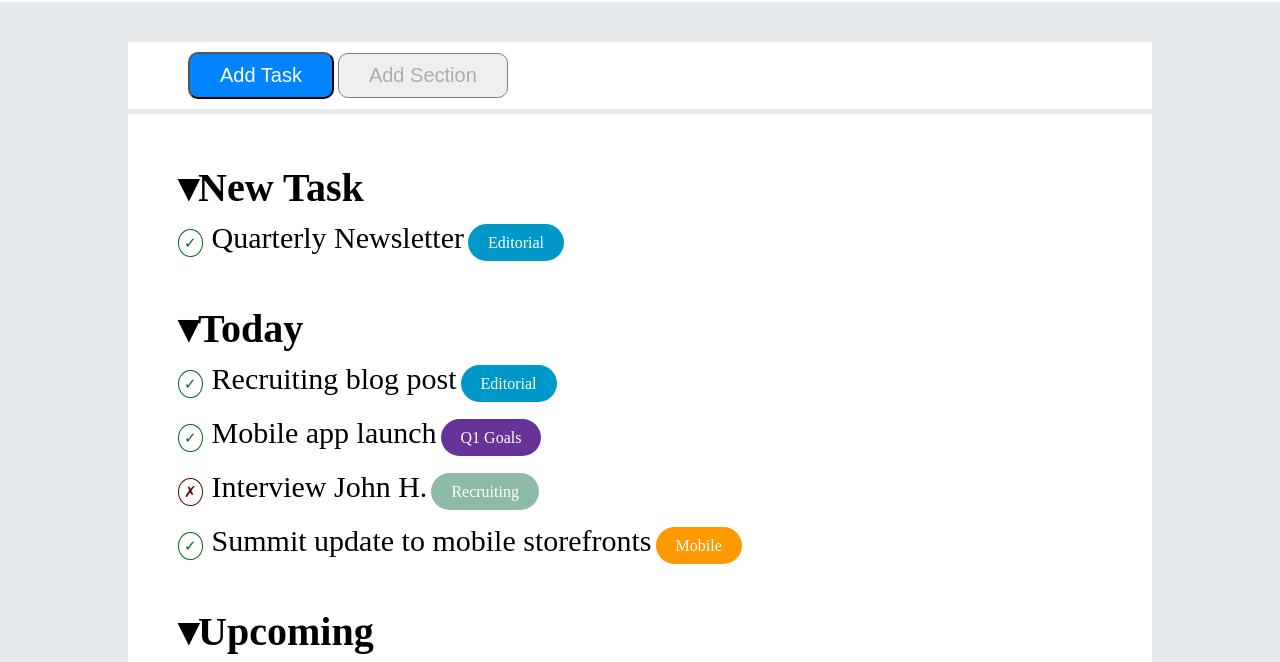
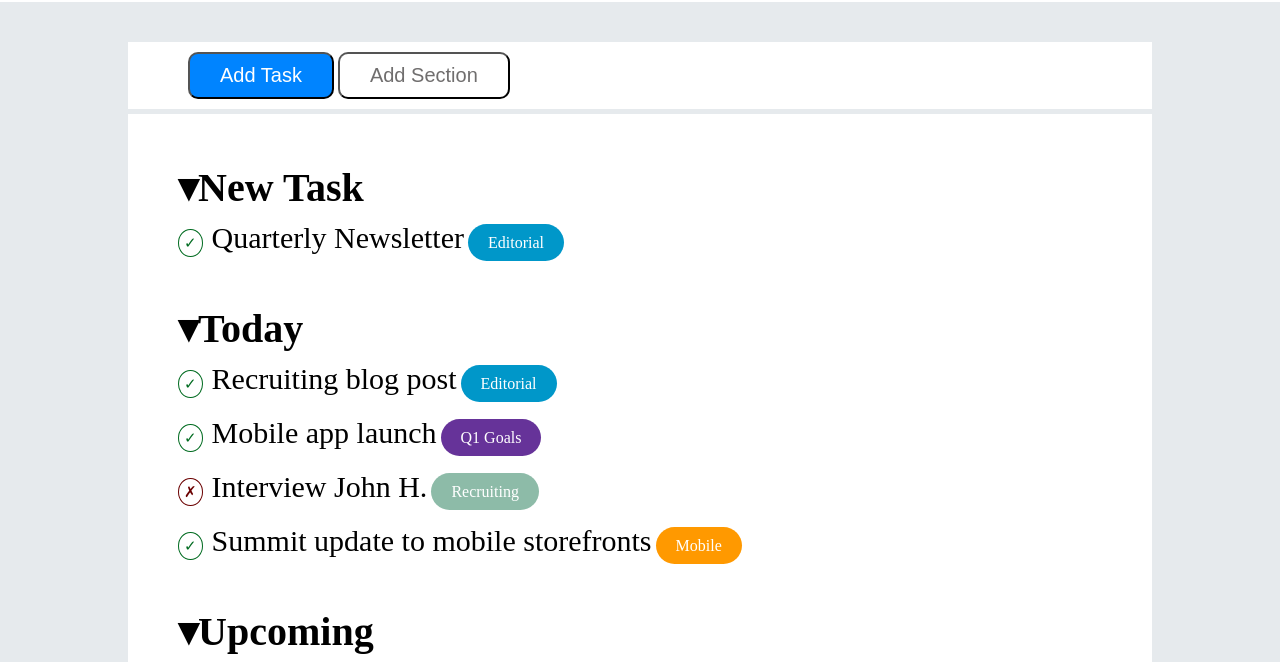
Before and after one commit to MarcoColloca/html-css-toboolist, a plain HTML site: page index.html in a window 1280 px wide. Shown: the part 118-780 px from the top of the page. Drawn offline with Linux system fonts and the light colour scheme.

Commit message:
Pulizia CSS

```diff
--- a/css/app.css
+++ b/css/app.css
@@ -71,18 +71,6 @@ body{
     margin-bottom: 5px;
 }
 
-.add-task-button{
-    background-color: rgb(0, 132, 255);
-    color: white;
-    padding: 5px;
-}
-
-.add-section-button{
-    color: rgb(173, 173, 173);
-    border: solid 1px gray;
-    padding: 5px;
-}
-
 .add-section-button, .add-task-button{
     display: inline-block;
     border-radius: 10px;
@@ -91,6 +79,16 @@ body{
     padding-top: 10px;
     padding-bottom: 10px;
     font-size: 20px;
+}
+
+.add-task-button{
+    background-color: rgb(0, 132, 255);
+    color: white;
+}
+
+.add-section-button{
+    color: rgb(112, 110, 110);
+    background-color: white;
 }
 
 .task-box{
```
